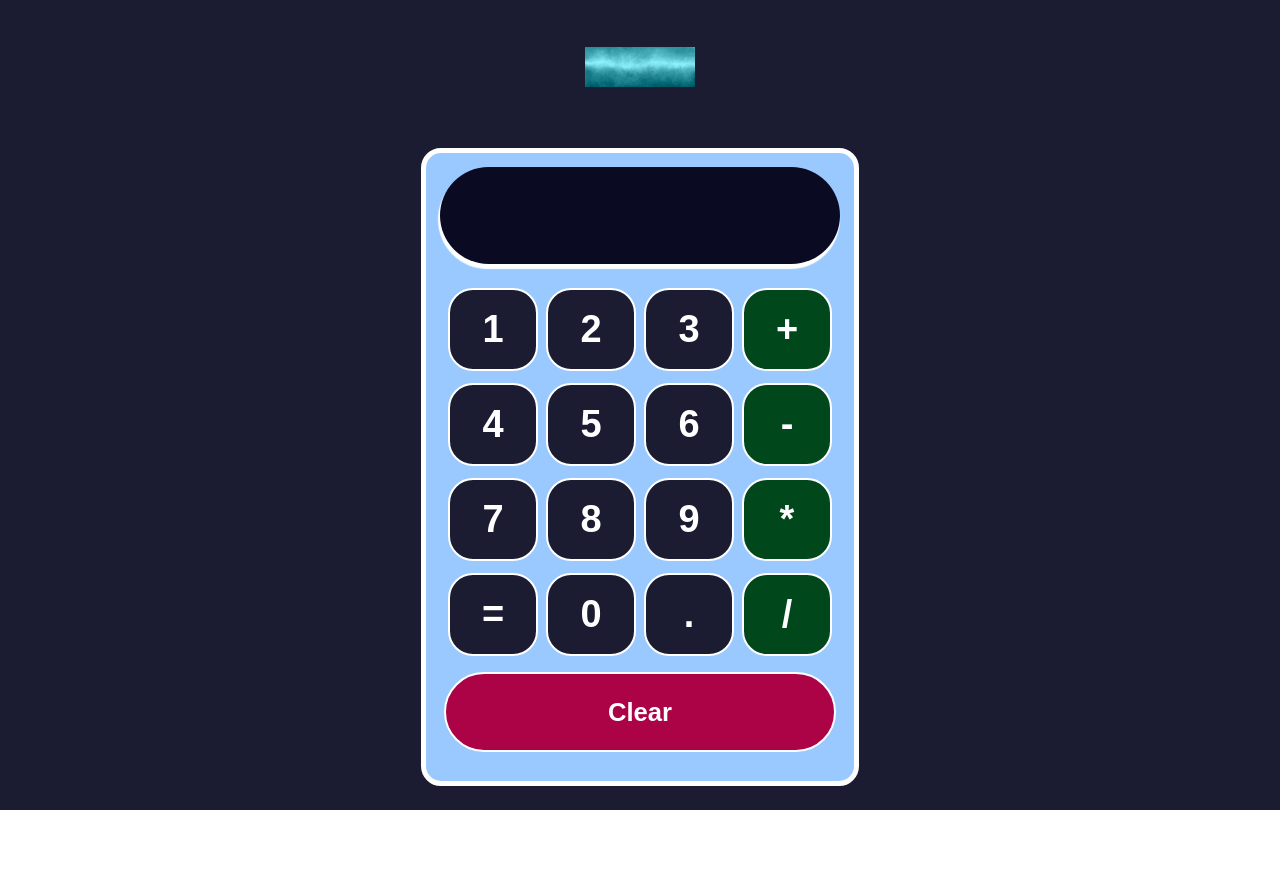
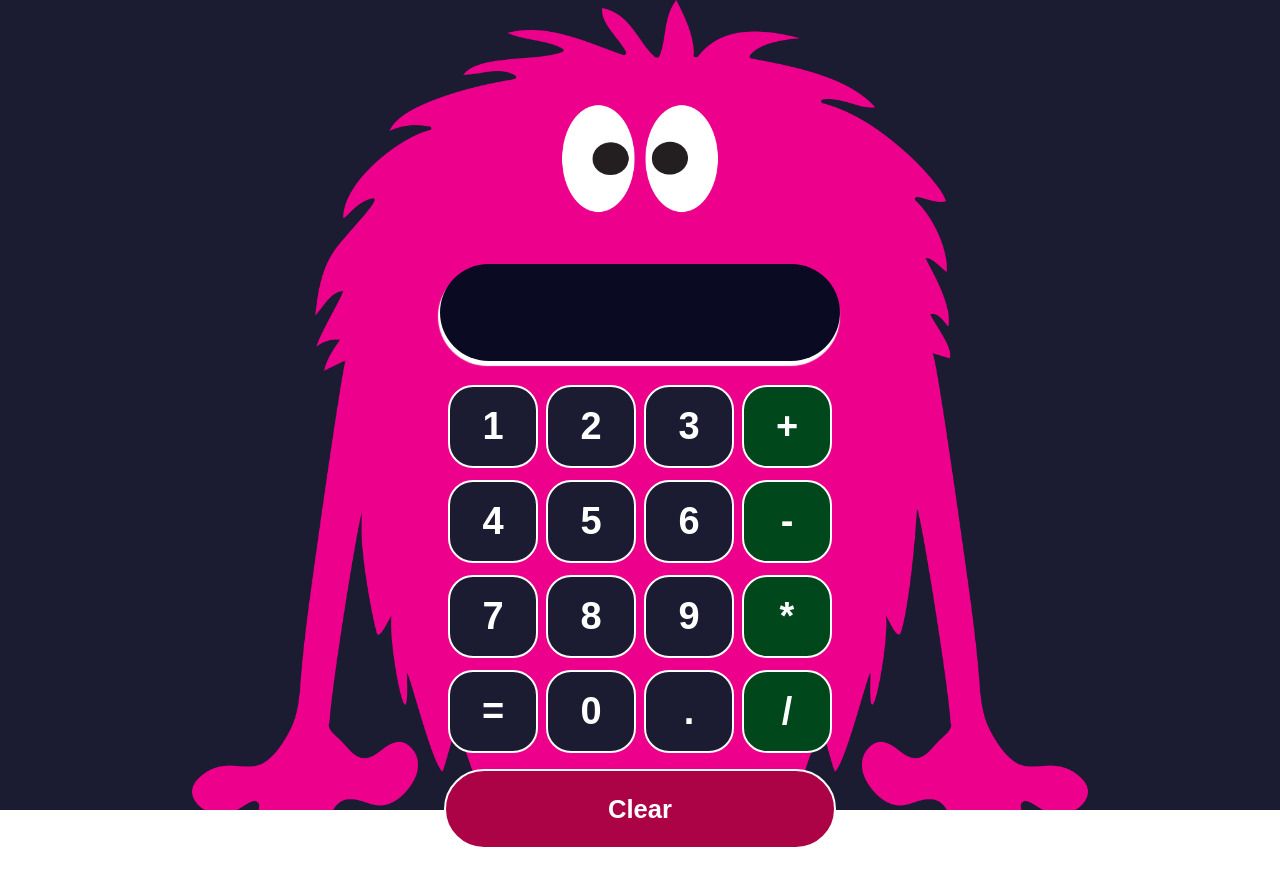
Before and after one commit to barbarajg/calculator, a React (Create React App) app: page / in a window 1280 px wide. Before the commit the page ends 810 px from the top, so only its background shows below. Built offline with nearby package versions, Linux system fonts and the light colour scheme.

Commit message:
Removed logo and added background

```diff
--- a/src/App.css
+++ b/src/App.css
@@ -7,28 +7,19 @@
   flex-wrap: wrap;
   justify-content: center;
   align-items: center;
-}
-
-.logo-container {
-  width: 100%;
-  height: 50px;
-  margin: 8px;
-  display: flex;
-  align-items: center;
-  justify-content: center;
-}
-
-.logo-image {
-  height: 40px;
+  background-image: url("./images/Mostruo.png");
+  background-repeat: no-repeat;
+  background-size: 70%;
+  background-position: 50% 0%;
 }
 
 .calculator-container {
+  margin-top: 30vh;;
   width: 400px;
   height: 600px;
   padding: 14px;
-  background-color: #99c9ff;
+  background-color: transparent;
   border-radius: 20px;
-  border: 5px solid white;
 }
 
 .row {
--- a/src/App.js
+++ b/src/App.js
@@ -26,14 +26,8 @@ function App() {
 
   return (
     <div className="App">
-      <div className='logo-container'>
-        <img
-          src={logo}
-          className='logo-image'
-          alt='Logo' />
-      </div>
       <div className='calculator-container'>
-        <Display input={input}/>
+        <Display input={input} />
         <div className='row'>
           <Button handleClick={addInput}>1</Button>
           <Button handleClick={addInput}>2</Button>
```
Also changed, not shown: src/images/Mostruo.png (added).
